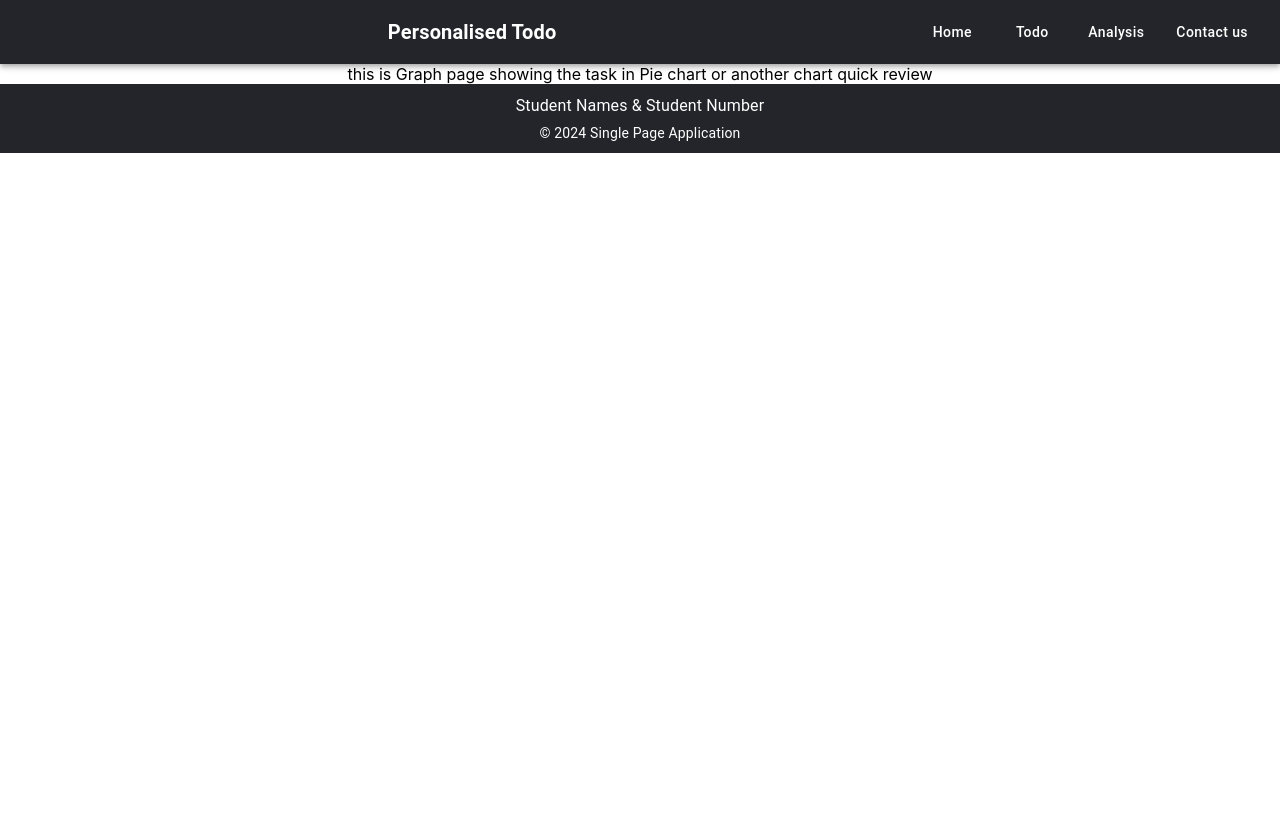
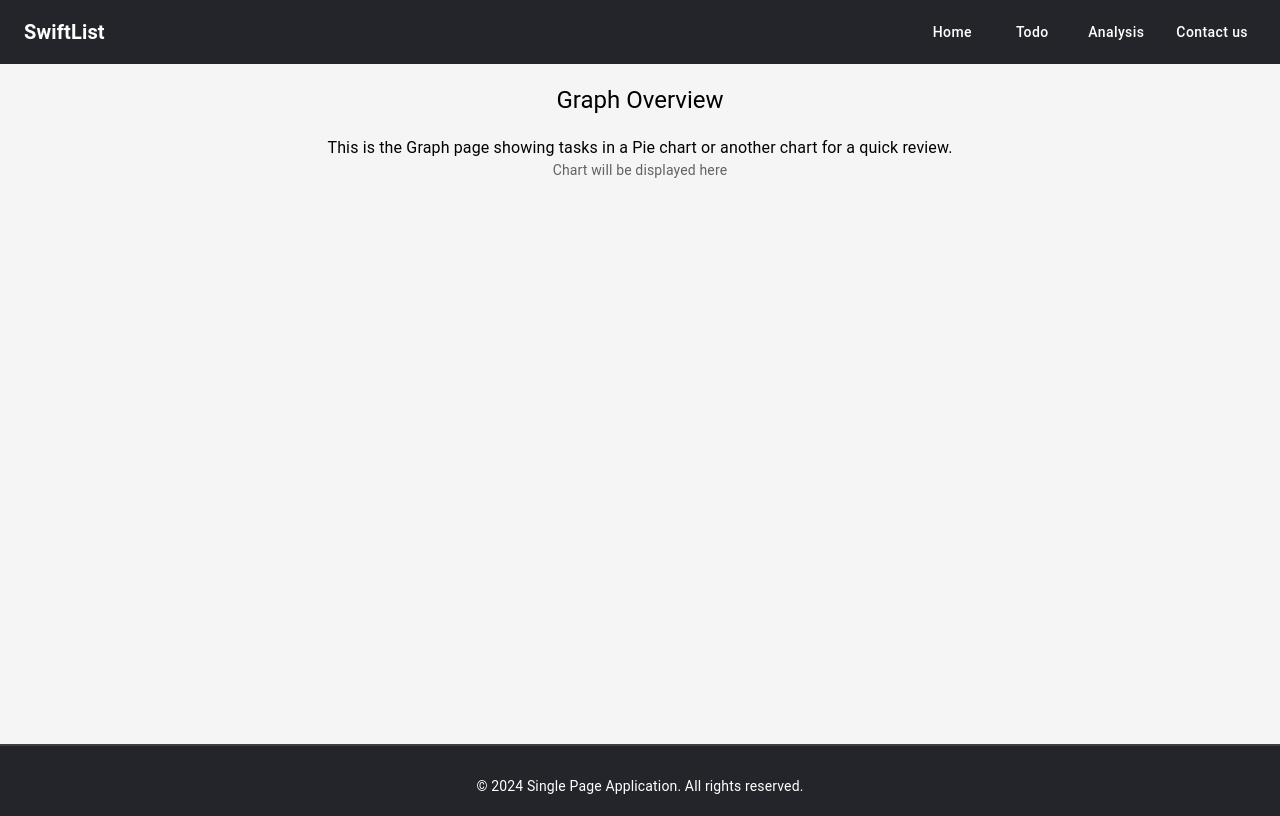
Before and after one commit to kiran-21/SinglePageApplication, a React (Create React App) app: page /graphs in a window 1280 px wide. Built offline with nearby package versions, Linux system fonts and the light colour scheme.

Commit message:
UI changed

```diff
--- a/src/App.css
+++ b/src/App.css
@@ -1,6 +1,7 @@
 .App {
   text-align: center;
 }
+
 
 .App-logo {
   height: 40vmin;
--- a/src/components/Footer.jsx
+++ b/src/components/Footer.jsx
@@ -8,14 +8,14 @@ const Footer = () => {
       component="footer"
       sx={{
         backgroundColor: "#24252a",
-        padding: "10px",
+        padding: "20px",
         color: "white",
         textAlign: "center",
+        borderTop: "2px solid #3e3f44",
       }}
     >
-      <Typography variant="body1">Student Names & Student Number</Typography>
-      <Typography variant="body2" sx={{ marginTop: "5px" }}>
-        © 2024 Single Page Application
+      <Typography variant="body2" sx={{ marginTop: "10px" }}>
+        © 2024 Single Page Application. All rights reserved.
       </Typography>
     </Box>
   );
--- a/src/components/Header.jsx
+++ b/src/components/Header.jsx
@@ -13,9 +13,9 @@ const Header = () => {
         <Typography
           variant="h6"
           component="div"
-          sx={{ flexGrow: 1, fontWeight: "bold" }}
+          sx={{ flexGrow: 1, fontWeight: "bold", textAlign:"left" }}
         >
-          Personalised Todo
+          SwiftList
         </Typography>
         <Box sx={{ display: "flex", gap: 2 }}>
           <Button
@@ -35,7 +35,7 @@ const Header = () => {
           <Button
             component={Link}
             to="/graphs"
-            sx={{color: "white", textTransform: "none"}}>
+            sx={{color: "white", textTransform: "capitalize"}}>
               Analysis
           </Button>
           <Button
--- a/src/pages/ContactUs.jsx
+++ b/src/pages/ContactUs.jsx
@@ -1,11 +1,24 @@
 import React from "react";
+import Box from "@mui/material/Box";
 
 const ContactUs = ()=>{
 
     return(
-        <div>
+        <Box
+        sx={{
+          minHeight: "80vh",
+          padding: "20px",
+          display: "flex",
+          flexDirection: "column",
+          alignItems: "center",
+          justifyContent: "flex-start",
+          backgroundColor: "#f5f5f5",
+        }}
+      >
+        <div className="container">
             This is ContactUs page,
         </div>
+        </Box>
     )
 }
 export default ContactUs;
--- a/src/pages/Graphs.jsx
+++ b/src/pages/Graphs.jsx
@@ -1,10 +1,31 @@
 import React from "react";
+import Box from "@mui/material/Box";
+import Typography from "@mui/material/Typography";
 
 const Graphs =()=>{
     return(
-        <div>
-            this is Graph page showing the task in Pie chart or another chart quick review
-        </div>
+        <Box
+        sx={{
+          minHeight: "80vh",
+          padding: "20px",
+          display: "flex",
+          flexDirection: "column",
+          alignItems: "center",
+          justifyContent: "flex-start",
+          backgroundColor: "#f5f5f5",
+        }}
+      >
+        <Typography variant="h5" sx={{ marginBottom: "20px" }}>
+          Graph Overview
+        </Typography>
+        <Typography variant="body1">
+          This is the Graph page showing tasks in a Pie chart or another chart for a quick review.
+        </Typography>
+          <Typography variant="body2" color="textSecondary">
+            Chart will be displayed here
+          </Typography>
+      </Box>
+
     )
 }
 export default Graphs;
--- a/src/pages/Home.jsx
+++ b/src/pages/Home.jsx
@@ -1,10 +1,25 @@
 import React from "react";
+import Box from "@mui/material/Box";
 
 const Home =()=>{
     return(
+
+        <Box
+        sx={{
+          minHeight: "80vh",
+          padding: "20px",
+          display: "flex",
+          flexDirection: "column",
+          alignItems: "center",
+          justifyContent: "flex-start",
+          backgroundColor: "#f5f5f5",
+        }}
+      >
         <div>
             this is Welome page
         </div>
+        </Box>
+
     )
 }
 export default Home;
--- a/src/pages/Todo.jsx
+++ b/src/pages/Todo.jsx
@@ -1,13 +1,26 @@
 import React from "react";
+import Box from "@mui/material/Box";
 
 const Todo =()=>{
 
     return(
+        <Box
+        sx={{
+          minHeight: "80vh",
+          padding: "20px",
+          display: "flex",
+          flexDirection: "column",
+          alignItems: "center",
+          justifyContent: "flex-start",
+          backgroundColor: "#f5f5f5",
+        }}
+      >
         <div>
             this is todo list
             can add, edit and delete the
             also assign priority level for each tasks "Optional
         </div>
+        </Box>
     )
 
 }
```
